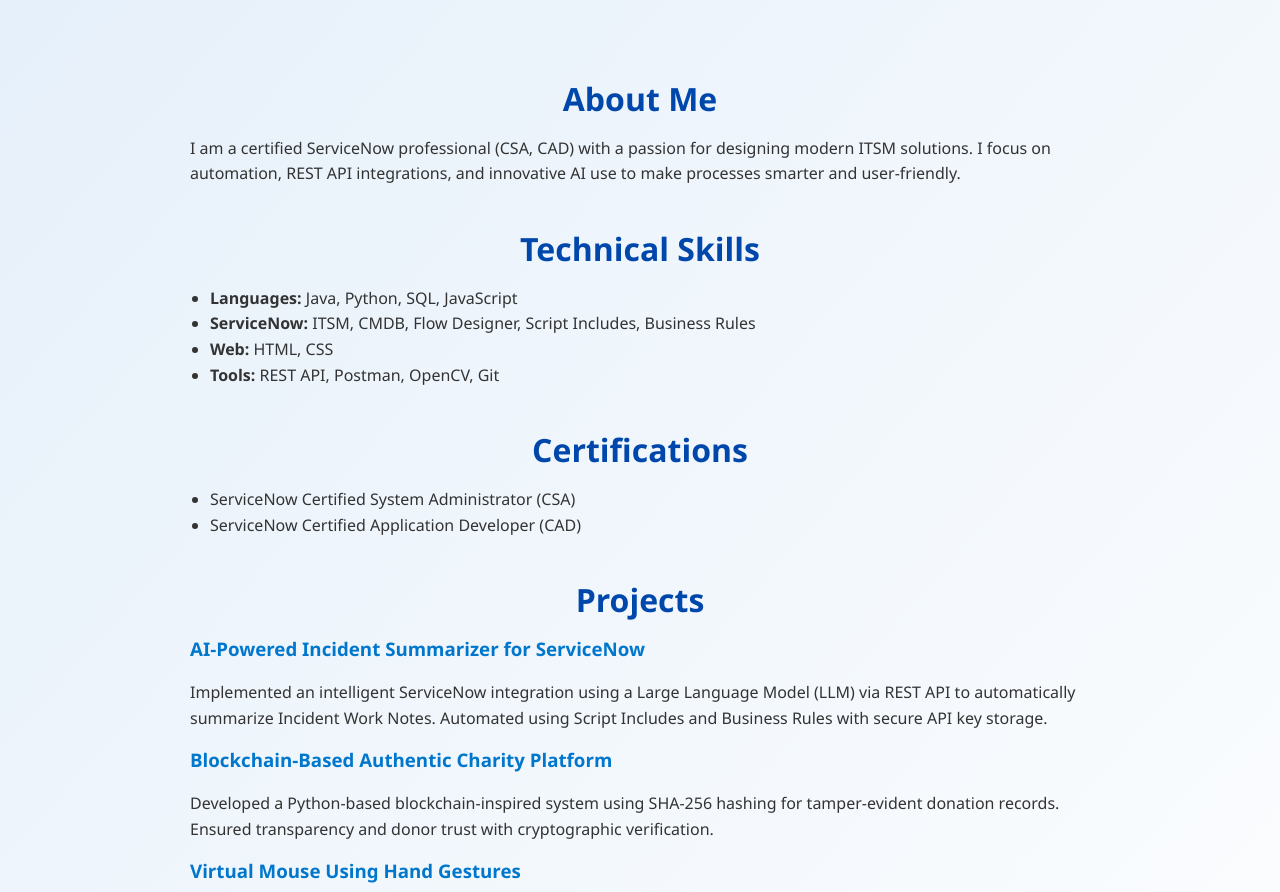
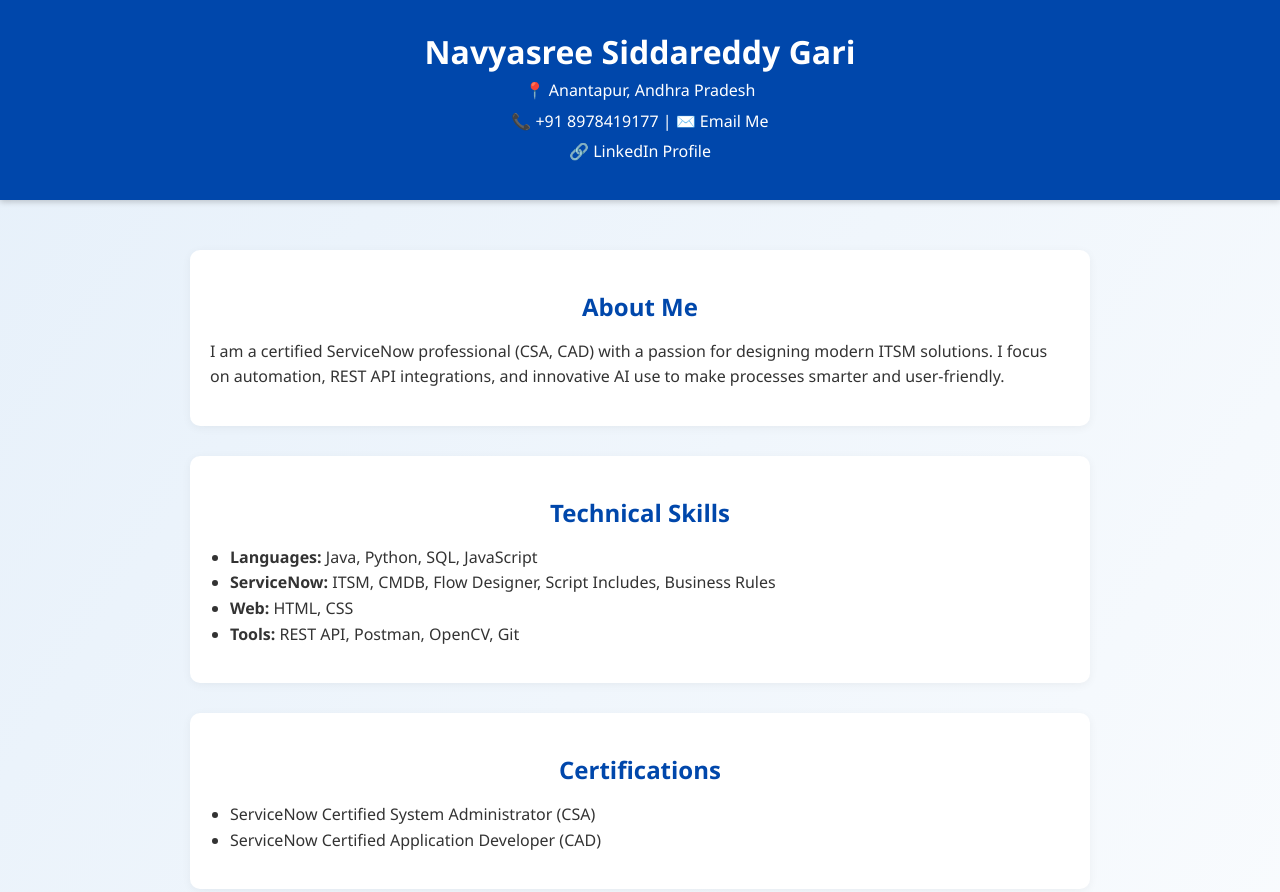
Before and after one commit to SiddareddygariNavyasree/Portfolio, a plain HTML site: page index.html in a window 1280 px wide. Shown: the top 892 px of the page. Drawn offline with Linux system fonts and the light colour scheme.

Commit message:
index.html

```diff
--- a/index.html
+++ b/index.html
@@ -6,11 +6,26 @@
   <title>Navyasree Siddareddy Gari – Portfolio</title>
   <style>
     body {
-      font-family: 'Segoe UI', Tahoma, Geneva, Verdana, sans-serif;
+      font-family: 'Segoe UI', Tahoma, sans-serif;
       margin: 0;
       padding: 0;
       background: linear-gradient(to bottom right, #e6f0fa, #ffffff);
       color: #333;
+    }
+    header {
+      background-color: #0047ab;
+      color: #fff;
+      padding: 30px 20px;
+      text-align: center;
+      box-shadow: 0 2px 6px rgba(0,0,0,0.2);
+    }
+    header h1 {
+      margin: 0;
+      font-size: 2rem;
+    }
+    header p {
+      margin: 5px 0;
+      font-size: 1rem;
     }
     .container {
       max-width: 900px;
@@ -18,15 +33,18 @@
       padding: 20px;
     }
     section {
-      margin-bottom: 40px;
+      background-color: #fff;
+      margin-bottom: 30px;
+      padding: 20px;
+      border-radius: 10px;
+      box-shadow: 0 2px 10px rgba(0,0,0,0.05);
     }
-    h2 {
+    section h2 {
       text-align: center;
-      font-size: 2rem;
-      margin-bottom: 10px;
       color: #0047ab;
+      margin-bottom: 15px;
     }
-    h3 {
+    section h3 {
       color: #0077cc;
       margin-top: 15px;
     }
@@ -45,9 +63,27 @@
     a:hover {
       text-decoration: underline;
     }
+    @media (max-width: 600px) {
+      header h1 {
+        font-size: 1.5rem;
+      }
+      .container {
+        padding: 10px;
+      }
+      section {
+        padding: 15px;
+      }
+    }
   </style>
 </head>
 <body>
+  <header>
+    <h1>Navyasree Siddareddy Gari</h1>
+    <p>📍 Anantapur, Andhra Pradesh</p>
+    <p>📞 +91 8978419177 | ✉️ <a href="mailto:navyasreesiddareddygari@gmail.com" style="color:#fff;">Email Me</a></p>
+    <p>🔗 <a href="https://www.linkedin.com/in/navyasree-s-92a576258" target="_blank" style="color:#fff;">LinkedIn Profile</a></p>
+  </header>
+
   <div class="container">
 
     <section>
```
